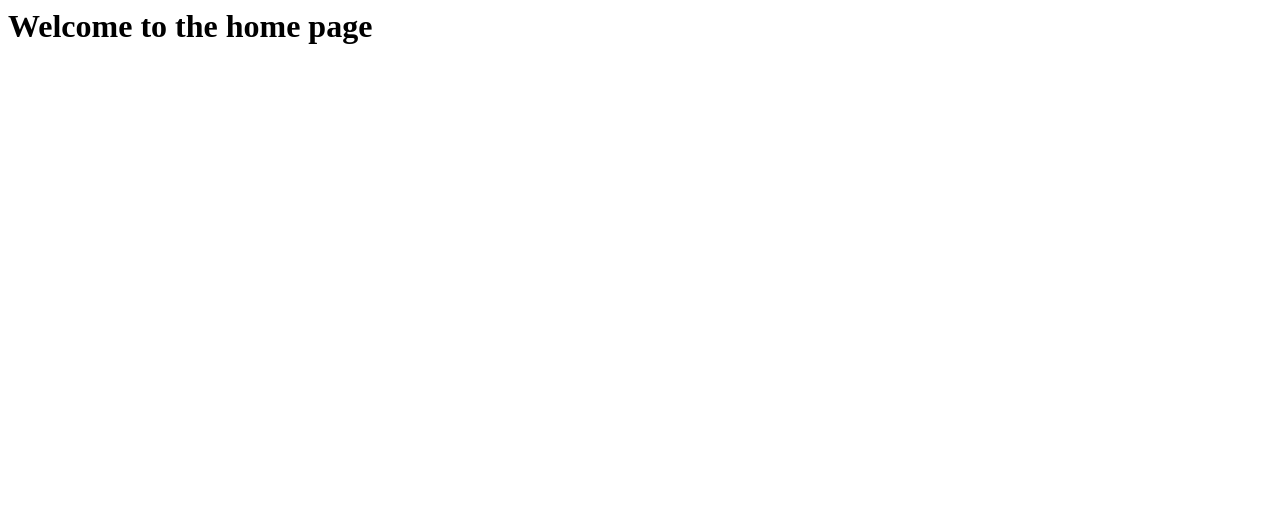
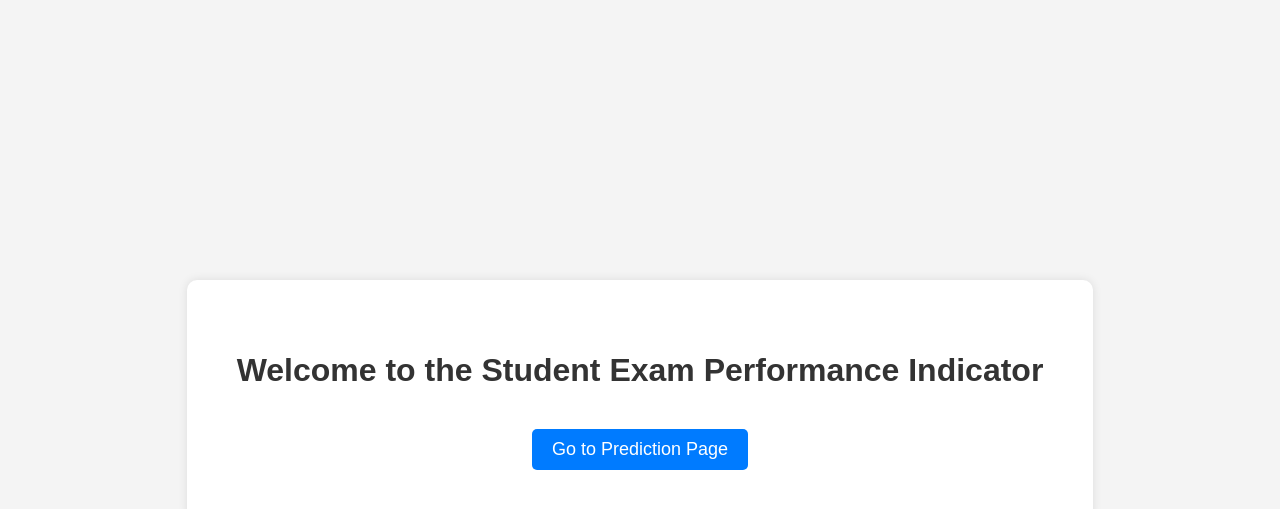
Before and after one commit to Trilok-2003/ml_project, a Flask app: page / in a window 1280 px wide. Shown: the top 509 px of the page. Run offline with Flask 3, Linux system fonts and the light colour scheme.

Commit message:
prediction_work_flow

```diff
--- a/templates/index.html
+++ b/templates/index.html
@@ -1 +1,55 @@
-<h1>Welcome to the home page</h1>
+<!DOCTYPE html>
+<html lang="en">
+<head>
+    <meta charset="UTF-8">
+    <meta name="viewport" content="width=device-width, initial-scale=1.0">
+    <title>Index Page</title>
+    <style>
+        body {
+            font-family: Arial, sans-serif;
+            background-color: #f4f4f4;
+            margin: 0;
+            padding: 0;
+            display: flex;
+            justify-content: center;
+            align-items: center;
+            height: 100vh;
+        }
+
+        .container {
+            text-align: center;
+            background-color: #fff;
+            padding: 50px;
+            border-radius: 10px;
+            box-shadow: 0px 0px 10px 0px rgba(0, 0, 0, 0.1);
+        }
+
+        h1 {
+            color: #333;
+            margin-bottom: 20px;
+        }
+
+        a {
+            display: inline-block;
+            text-decoration: none;
+            background-color: #007bff;
+            color: white;
+            padding: 10px 20px;
+            border-radius: 5px;
+            margin-top: 20px;
+            font-size: 18px;
+        }
+
+        a:hover {
+            background-color: #0056b3;
+        }
+    </style>
+</head>
+<body>
+    <div class="container">
+        <h1>Welcome to the Student Exam Performance Indicator</h1>
+        <!-- Link to navigate to the home.html page -->
+        <a href="{{ url_for('predict_datapoint') }}">Go to Prediction Page</a>
+    </div>
+</body>
+</html>
```
